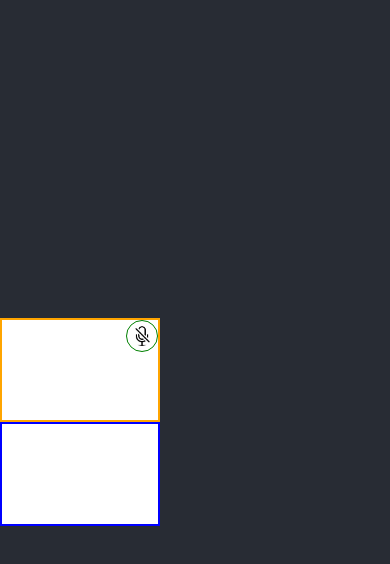
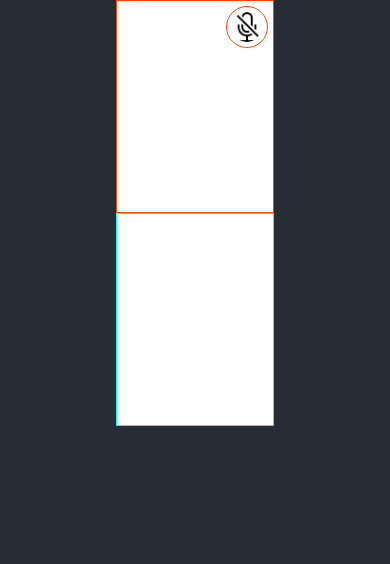
Before and after one commit to bilalozlu/English_to_Turkish_Translator, a React (Create React App) app: page / in a window 390 px wide. Shown: the top 564 px of the page. Built offline with nearby package versions, Linux system fonts and the light colour scheme.

Commit message:
better responsiveness

```diff
--- a/src/App.css
+++ b/src/App.css
@@ -1,58 +1,95 @@
 .App {
   background-color: #282c34;
-  min-height: 100vh;
+  height: 100vh;
+  display: flex;
+  flex-direction: column;
+  align-items: center;
+}
+
+.title {
+  color: white;
+}
+
+.body {
   display: flex;
   flex-direction: row;
   justify-content: center;
+  align-items: center;
 }
 
-@media only screen and (max-width: 1200px) {
-  .App {
-    flex-direction: column;
-  }
+.history {
+  color: white;
+  margin-top: 20px;
 }
 
 .inputBox {
   background-color: white;
-  border: 2px solid orange;
-  width: 40%;
-  height: 100px;
+  border: 1px solid orangered;
+  width: 40vw;
+  height: 25vh;
   display: flex;
 }
 
 .inputBox:focus-within {
-  border: 2px solid red;
+  border: 3px solid red;
 }
 
 .outputBox {
   background-color: white;
-  border: 2px solid blue;
-  width: 40%;
-  height: 100px;
+  border: 1px solid cyan;
+  width: 40vw;
+  height: 25vh;
   display: flex;
 }
 
 .outputBox:focus-within {
-  border: 2px solid navy;
+  border: 3px solid blue;
 }
 
 textarea {
-  width: 90%;
+  width: 95%;
+  margin: 5px;
   border : none;
   outline: none;
   overflow: auto;
   resize: none;
   caret-color: transparent;
+  font-family: inherit;
+  font-size: 20px;
 }
 
 textarea::-webkit-scrollbar {
   width: 0px;
 }
 
-
-img {
-  width: 20px;
+.micImg {
+  width: 30px;
+  margin: 5px;
   padding: 5px;
-  border: 1px solid green;
+  border: 1px solid orangered;
   border-radius: 50%;
 }
+
+.recording{
+  padding: 3px;
+  border: 3px solid red;
+}
+
+.arrowImg {
+  width: 30px;
+  margin: 10px;
+  color: red;
+}
+
+@media only screen and (max-width: 1200px) {
+  .body {
+    flex-direction: column;
+  }
+  .inputBox .outputBox{
+    width: 80vw;
+  }
+
+  .arrowImg {
+    transform: rotate(90deg);
+  }
+}
--- a/src/outputBox.js
+++ b/src/outputBox.js
@@ -3,7 +3,7 @@ import './App.css';
 function OutputBox(props) {
     return (
         <div className="outputBox">
-            <textarea value={props.outputText} readonly></textarea >
+            <textarea value={props.outputText} readOnly></textarea >
         </div>
     );
 }
--- a/src/voiceInput.js
+++ b/src/voiceInput.js
@@ -62,7 +62,7 @@ function VoiceInput(props) {
 
     return (
         <div>
-            <img src={recording ? "mic.png" : "mute.png"} alt="mic" onClick={() => checkAndStartSpeech()} />
+            <img src={recording ? "mic.png" : "mute.png"} className={`micImg ${recording && 'recording'}`} alt="mic" onClick={() => checkAndStartSpeech()} />
         </div>
     );
 }
```
Also changed, not shown: public/arrow.png (added).
